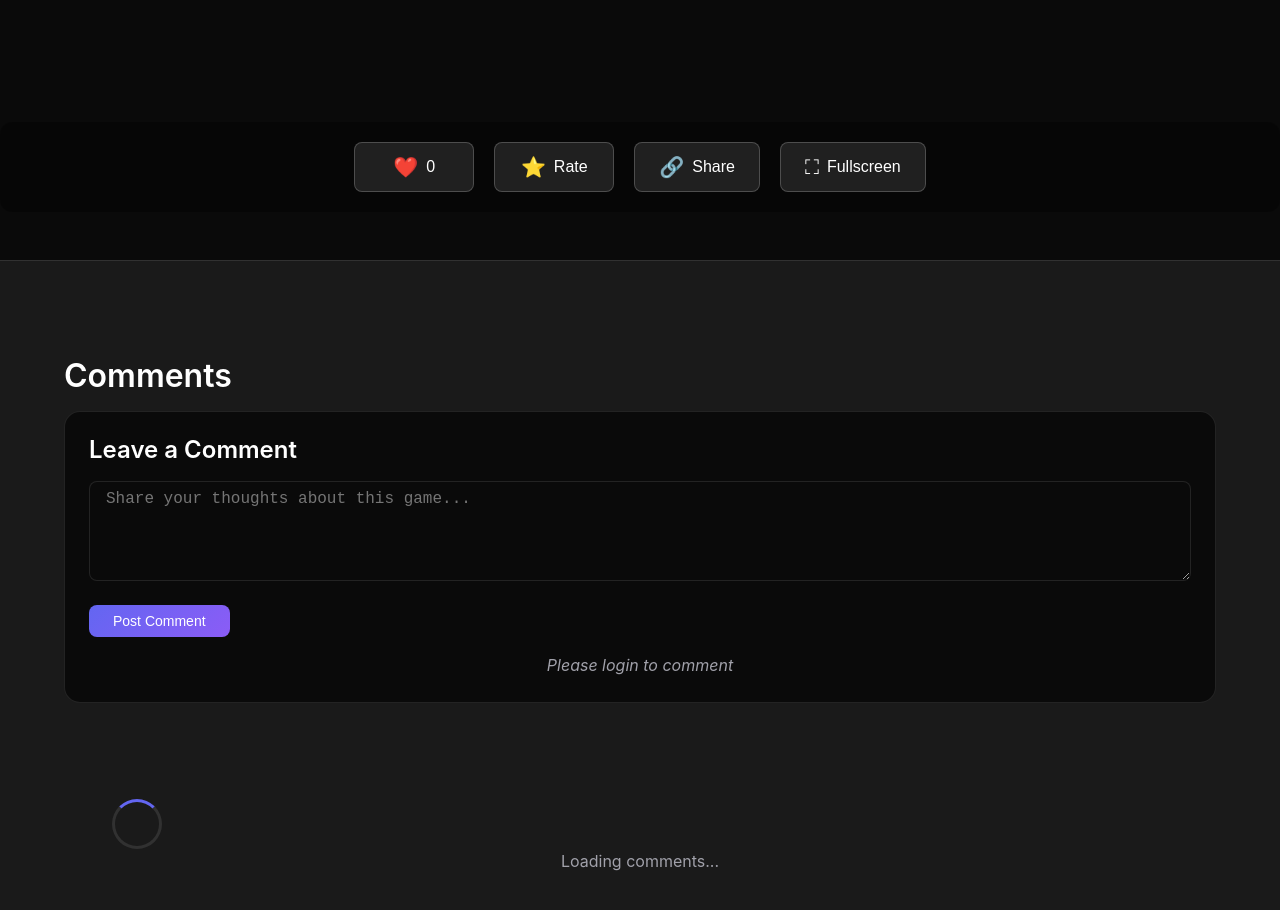
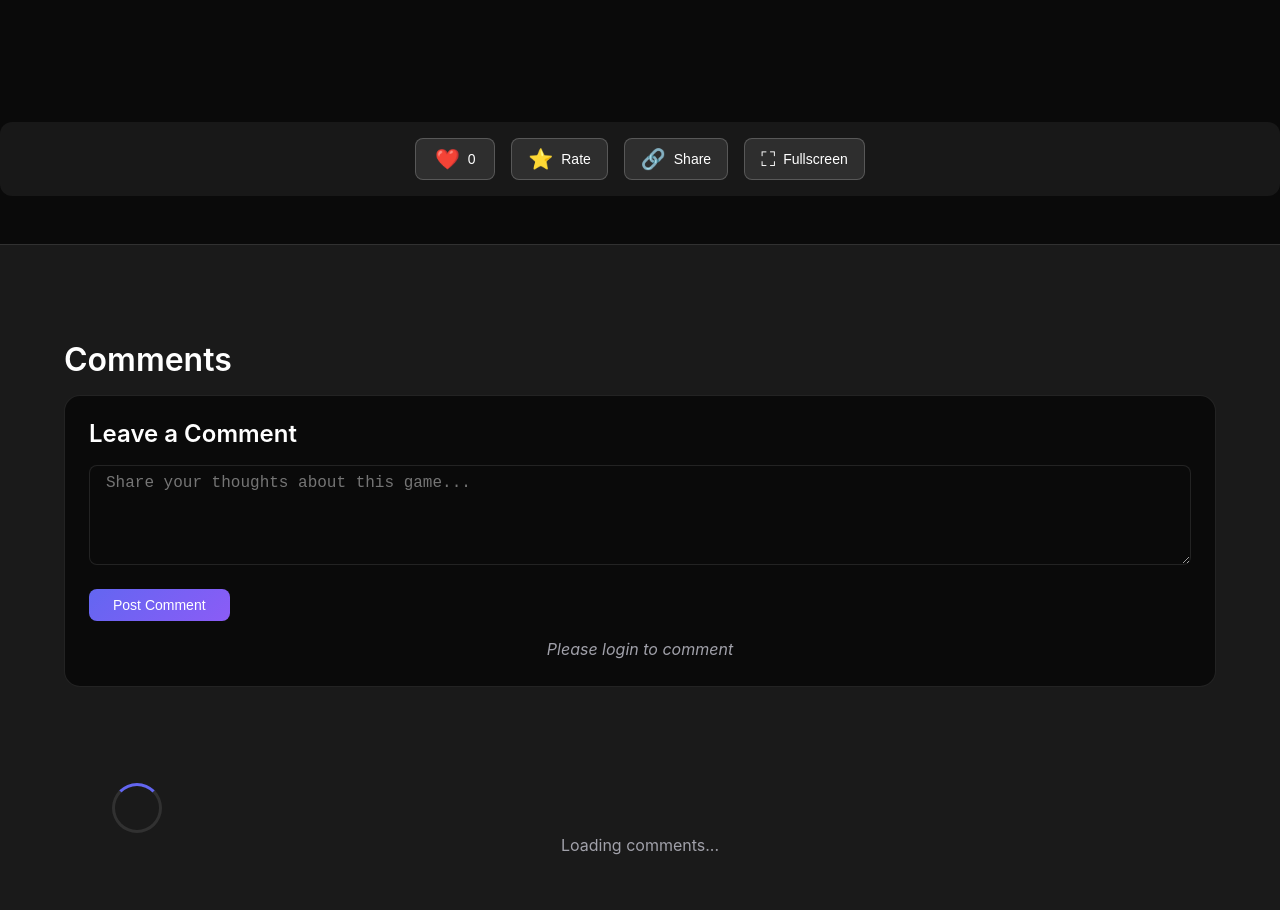
Before and after one commit to trioll/Trioll-Website-Final-Version, a website: page game.html in a window 1280 px wide. Shown: the part 780-1690 px from the top of the page. Drawn offline with Linux system fonts and the light colour scheme; a script that the page names is missing.

Commit message:
Fix game buttons - add gameIframe ID, improve button styling, add debug function

```diff
--- a/game.html
+++ b/game.html
@@ -108,21 +108,48 @@
         /* Fix for game action buttons */
         .game-actions {
             position: relative !important;
-            z-index: 10;
+            z-index: 100 !important;
             pointer-events: auto !important;
+            display: flex !important;
+            justify-content: center !important;
+            gap: 16px !important;
+            padding: 16px !important;
+            background: rgba(26, 26, 26, 0.9) !important;
         }
 
         .game-actions .action-btn {
             cursor: pointer !important;
             pointer-events: auto !important;
-            position: relative;
-            z-index: 11;
+            position: relative !important;
+            z-index: 101 !important;
+            background: rgba(255, 255, 255, 0.1) !important;
+            border: 1px solid rgba(255, 255, 255, 0.2) !important;
+            color: white !important;
+            padding: 8px 16px !important;
+            border-radius: 8px !important;
+            display: flex !important;
+            align-items: center !important;
+            gap: 8px !important;
+            transition: all 0.2s !important;
+            font-size: 14px !important;
+            min-width: 80px !important;
+            justify-content: center !important;
+        }
+
+        .game-actions .action-btn:hover {
+            background: rgba(255, 255, 255, 0.2) !important;
+            transform: translateY(-2px) !important;
         }
 
         /* Ensure game container doesn't overlap buttons */
         #gameContainer {
             position: relative;
             z-index: 1;
+        }
+
+        /* Ensure iframe doesn't block interactions */
+        #gameIframe {
+            pointer-events: auto;
         }
 
         /* Debug - add visual feedback */
@@ -367,6 +394,7 @@
                     gameWrapper.classList.remove('hidden');
                     gameWrapper.innerHTML = `
                         <iframe
+                            id="gameIframe"
                             src="https://dk72g9i0333mv.cloudfront.net/${gameId}/index.html"
                             style="width: 100%; height: 100%; border: none;"
                             allowfullscreen
@@ -405,6 +433,24 @@
         let comments = [];
         let commentsPage = 1;
         let hasMoreComments = true;
+
+        // Debug function to test button functionality
+        window.testButtons = function() {
+            console.log('🔍 Testing button functionality...');
+            console.log('Current game:', window.currentGame);
+            console.log('Auth status:', {
+                isAuthenticated: Auth?.isAuthenticated(),
+                isGuest: Auth?.isGuest,
+                guestId: Auth?.getGuestId()
+            });
+            console.log('API available:', typeof API !== 'undefined');
+            console.log('Analytics available:', typeof Analytics !== 'undefined');
+
+            // Try to manually trigger a like
+            if (window.currentGame) {
+                console.log('Attempting manual like for game:', window.currentGame.id);
+            }
+        };
 
         // Function to sync local likes to backend
         async function syncLocalLikes() {
@@ -548,6 +594,7 @@
                     Logger.log('🎮 Creating iframe with URL:', gameUrl);
 
                     const iframe = document.createElement('iframe');
+                    iframe.id = 'gameIframe'; // Add ID for button interactions
                     iframe.src = gameUrl;
                     iframe.style.width = '100%';
                     iframe.style.height = '100%';
```
